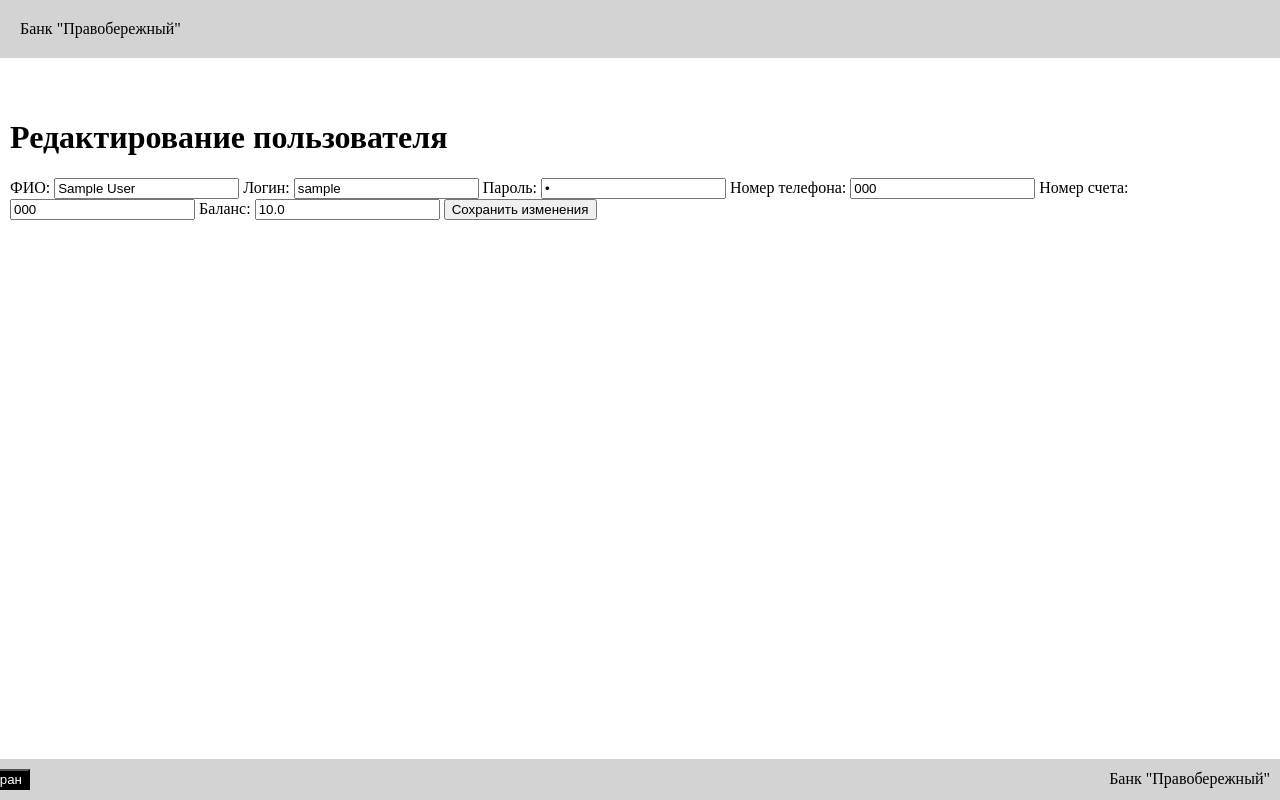
After one commit to SkribkaFllatova/RGZ-WEB, a Flask app: page /app/edit_user/1 in a window 1280 px wide. The commit adds this page. Run offline with Flask 3, Linux system fonts and the light colour scheme; tables that the repository leaves empty hold one stand-in row (values such as "Sample post").

Commit message:
конец

```diff
--- a/Db/models.py
+++ b/Db/models.py
@@ -25,4 +25,4 @@ class transactions(db.Model):
     amount = db.Column(db.Float, nullable=False)
     timestamp = db.Column(db.DateTime, default=datetime.utcnow, nullable=False)
     sender_id = db.Column(db.Integer, db.ForeignKey('users.client_id'), nullable=True)
-    receiver_id = db.Column(db.Integer, db.ForeignKey('users.client_id'), nullable=True)
+    receiver_id = db.Column(db.Integer, db.ForeignKey('users.client_id', ondelete='CASCADE'), nullable=True)
--- a/app.py
+++ b/app.py
@@ -249,3 +249,52 @@ def transfer_money():
             return render_template('transfer_money.html', errors=errors)
 
     return render_template('transfer_money.html', errors=errors)
+
+
+@app.route('/all_users')
+def all_users():
+    if 'm_username' not in session:
+        return redirect(url_for('login'))
+
+    all_users = users.query.all()
+    return render_template('all_users.html', all_users=all_users)
+
+
+@app.route('/app/edit_user/<int:user_id>', methods=['GET', 'POST'])
+def edit_user(user_id):
+    user = users.query.get(user_id)
+
+    if request.method == 'POST':
+        c_fullname = request.form.get("c_fullname")
+        c_username = request.form.get("c_username")
+        c_password = request.form.get("c_password")
+        phone = request.form.get("phone")
+        account_number = request.form.get("account_number")
+        balance = request.form.get("balance")
+
+        user.c_full_name = c_fullname
+        user.c_username = c_username
+        user.c_password = c_password
+        user.phone = phone
+        user.account_number = account_number
+        user.balance = balance
+
+        db.session.commit()
+
+
+        return redirect(url_for('all_users'))
+
+    return render_template('edit_user.html', user=user)
+
+
+@app.route('/delete_user/<int:user_id>')
+def delete_user(user_id):
+    if 'm_username' not in session:
+        return redirect(url_for('login'))
+
+    user = users.query.get(user_id)
+
+    db.session.delete(user)
+    db.session.commit()
+
+    return redirect(url_for('all_users'))
--- a/static/main.css
+++ b/static/main.css
@@ -24,7 +24,13 @@ footer {
     right: 0;
 }
 
-img[src$="1car.png"]{
-    width: 20%;
-    border: 2pt solid black;
+a {
+    position: relative;
+    text-decoration: none;
+    color:white
 }
+
+button {
+    background-color: black;
+    color: white;
+}
--- a/templates/base.html
+++ b/templates/base.html
@@ -17,8 +17,8 @@
   </main>
 
   <footer>
-     <button style="position: relative; left: -84vw;">
-          <a href="/app/index">Гланый экран</a>
+     <button style="position: relative; left: -84vw; background-color: black;">
+          <a style="color: white; text-decoration: none;" href="/app/index">Гланый экран</a>
      </button>
      Банк "Правобережный"
   </footer>
--- /dev/null
+++ b/templates/edit_user.html
@@ -0,0 +1,25 @@
+{% extends "base.html" %}
+
+{% block main %}
+    <h1>Редактирование пользователя</h1>
+    <form method="post">
+        <label for="c_fullname">ФИО:</label>
+        <input type="text" id="c_fullname" name="c_fullname" value="{{ user.c_full_name }}" required>
+
+        <label for="c_username">Логин:</label>
+        <input type="text" id="c_username" name="c_username" value="{{ user.c_username }}" required>
+
+        <label for="c_password">Пароль:</label>
+        <input type="password" id="c_password" name="c_password" value="{{ user.c_password }}" required>
+
+        <label for="phone">Номер телефона:</label>
+        <input type="text" id="phone" name="phone" value="{{ user.phone }}" required>
+
+        <label for="account_number">Номер счета:</label>
+        <input type="text" id="account_number" name="account_number" value="{{ user.account_number }}" required>
+
+        <label for="balance">Баланс:</label>
+        <input type="text" id="balance" name="balance" value="{{ user.balance }}" required>
+        <input type="submit" value="Сохранить изменения">
+    </form>
+{% endblock %}
--- a/templates/login.html
+++ b/templates/login.html
@@ -15,6 +15,7 @@
             <input type="password" id="c_password" name="c_password" value="{{ c_password }}">
         </div>
         <div>
+            <br>
             <button type="submit">Войти</button>
             <button type="reset">Отмена</button>
             <button>
--- a/templates/loginAdm.html
+++ b/templates/loginAdm.html
@@ -15,6 +15,7 @@
             <input type="password" id="m_password" name="m_password" value="{{ m_password }}">
         </div>
         <div>
+            <br>
             <button type="submit">Войти</button>
             <button type="reset">Отмена</button>
             <button>
```
Also changed, not shown: migrations/versions/272885860a57_1.py (added, +34 -0 lines), templates/all_users.html (added, +10 -0 lines), templates/main.html (+17 -11 lines).
